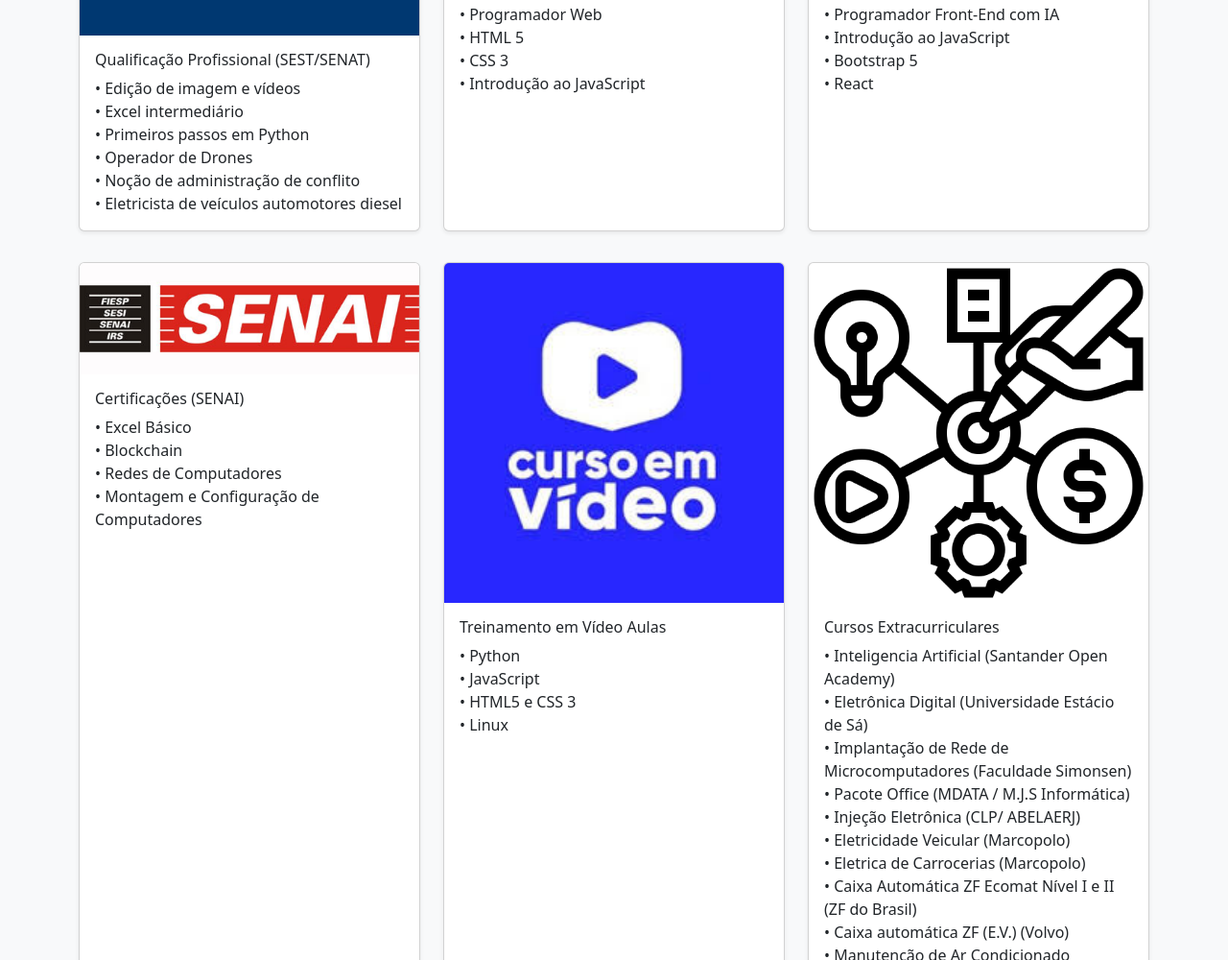
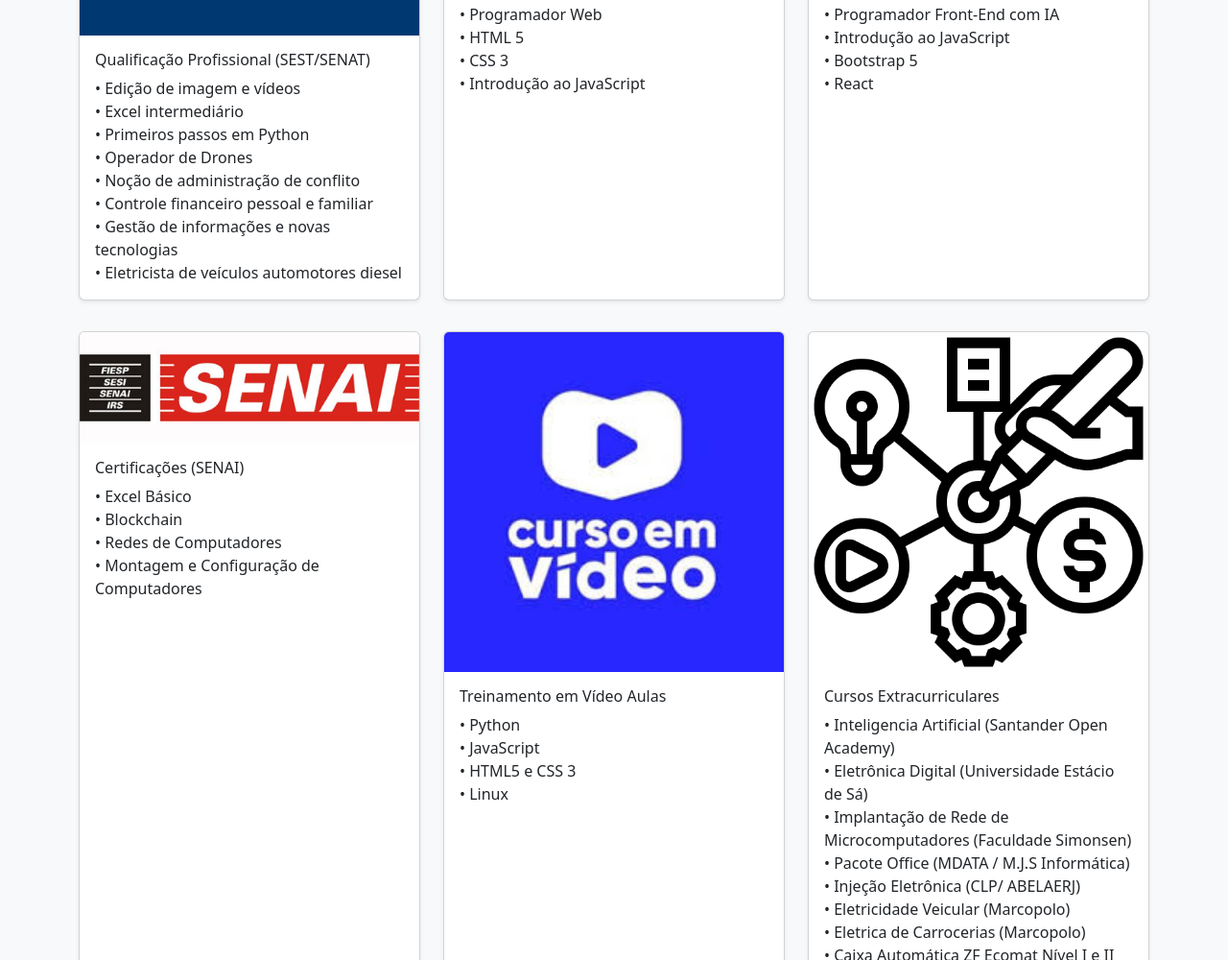
Before and after one commit to tecvieira/meu-curriculo, a plain HTML site: page index.html in a window 1280 px wide. Shown: the part 805-1805 px from the top of the page at 96% size. Drawn offline with nearby package versions, Linux system fonts and the light colour scheme.

Commit message:
adicionou cursos senat
dois cursos

```diff
--- a/index.html
+++ b/index.html
@@ -72,6 +72,8 @@
                                     <li>• Primeiros passos em Python</li>
                                     <li>• Operador de Drones</li>
                                     <li>• Noção de administração de conflito</li>
+                                    <li>• Controle financeiro pessoal e familiar</li>
+                                    <li>• Gestão de informações e novas tecnologias</li>
                                     <li>• Eletricista de veículos automotores diesel</li>
                                 </ul>
                             </div>
```
